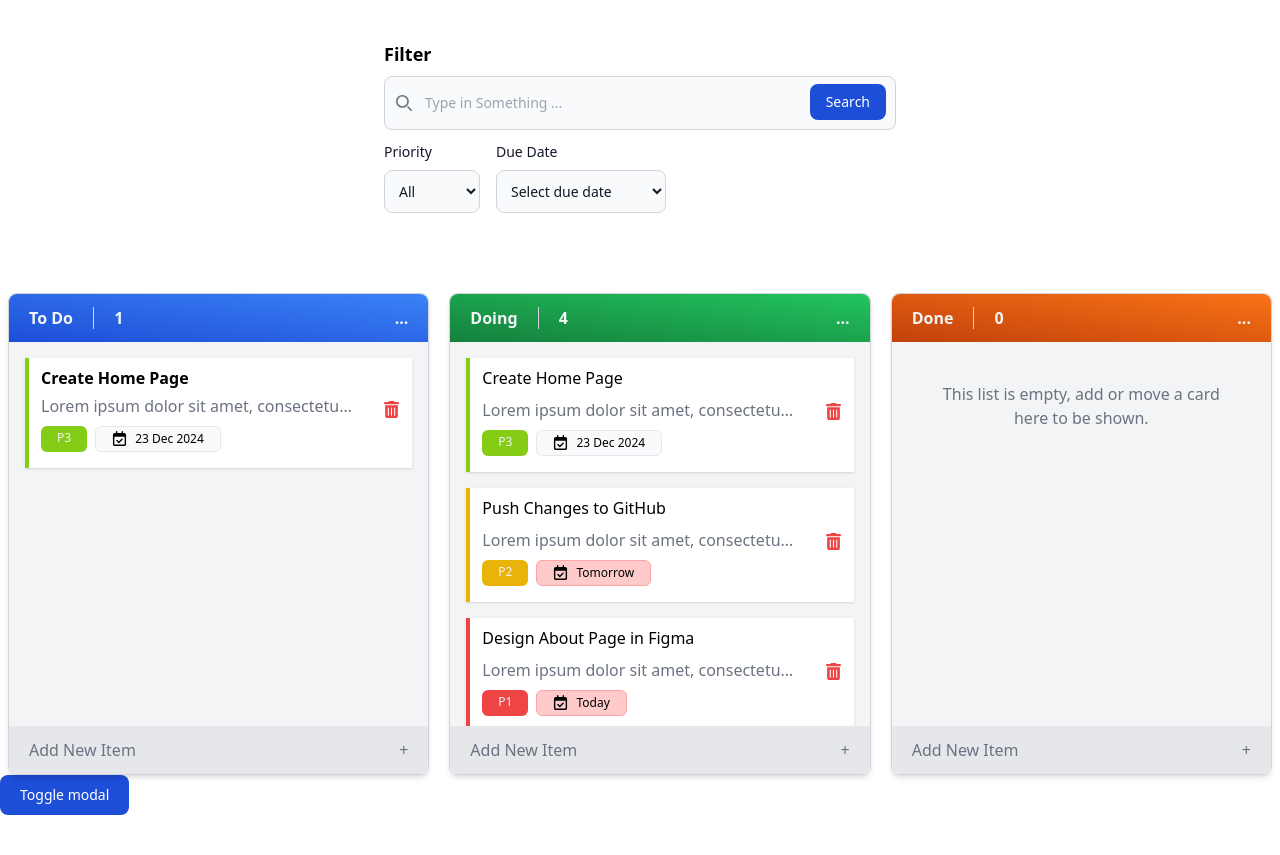
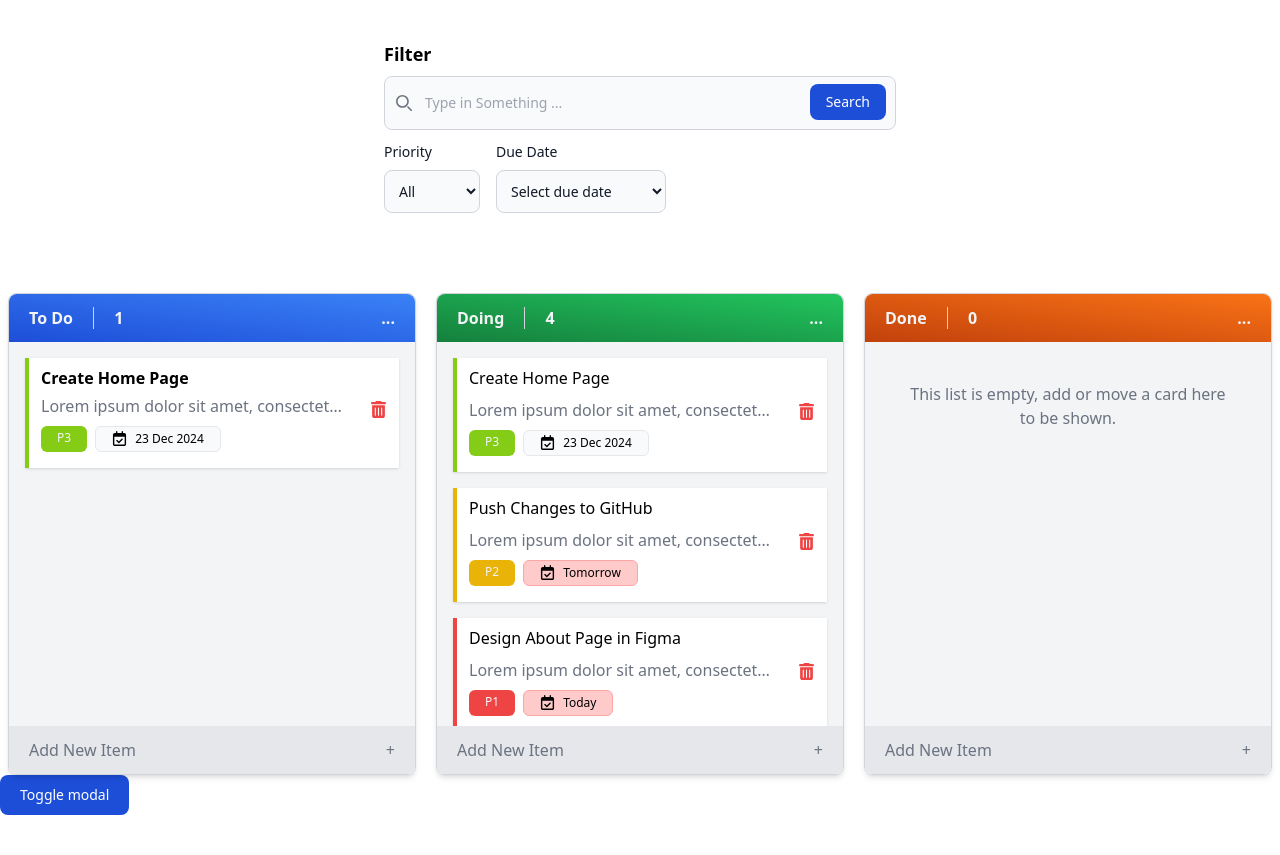
Before and after one commit to anass17/Copie-de-Systeme-de-Gestion-des-Taches---To-Do-List, a website: page index.html in a window 1280 px wide. Drawn offline with nearby package versions, Linux system fonts and the light colour scheme.

Commit message:
Changed layout of the tasks from Flex to Grid

```diff
--- a/index.html
+++ b/index.html
@@ -50,11 +50,11 @@
 
   </form>
 
-  <div class="mt-20 flex justify-between gap-5 flex-wrap lg:flex-nowrap">
+  <div class="mt-20 grid grid-cols-1 gap-5 lg:grid-cols-3">
 
     <!-- To Do List  -->
 
-    <div class="border border-gray-300 rounded-lg shadow-md w-full lg:w-1/3">
+    <div class="border border-gray-300 rounded-lg shadow-md w-full">
       <div class="flex justify-between h-12 font-bold text-gray-100 bg-gradient-to-tr from-blue-700 to-blue-500 items-center px-5 rounded-t-lg">
         <h2><span class="pr-5 border-r border-gray-300 mr-4">To Do</span> <span id="todo-total-tasks" class="tasks-total">1</span></h2>
         <button role="button">...</button>
@@ -96,7 +96,7 @@
 
     <!-- Doing List -->
 
-    <div class="border border-gray-300 rounded-lg shadow-md w-full lg:w-1/3">
+    <div class="border border-gray-300 rounded-lg shadow-md w-full">
       <div class="flex justify-between h-12 font-bold text-gray-100 bg-gradient-to-tr from-green-700 to-green-500 items-center px-5 rounded-t-lg">
         <h2><span class="pr-5 border-r border-gray-300 mr-4">Doing</span> <span id="doing-total-tasks" class="tasks-total">3</span></h2>
         <button role="button">...</button>
@@ -201,7 +201,7 @@
 
     <!-- Done List -->
 
-    <div class="border border-gray-300 rounded-lg shadow-md w-full lg:w-1/3">
+    <div class="border border-gray-300 rounded-lg shadow-md w-full">
       <div class="flex justify-between h-12 font-bold text-gray-100 bg-gradient-to-tr from-orange-700 to-orange-500 items-center px-5 rounded-t-lg">
         <h2><span class="pr-5 border-r border-gray-300 mr-4">Done</span> <span id="done-total-tasks" class="tasks-total">0</span></h2>
         <button role="button">...</button>
```
